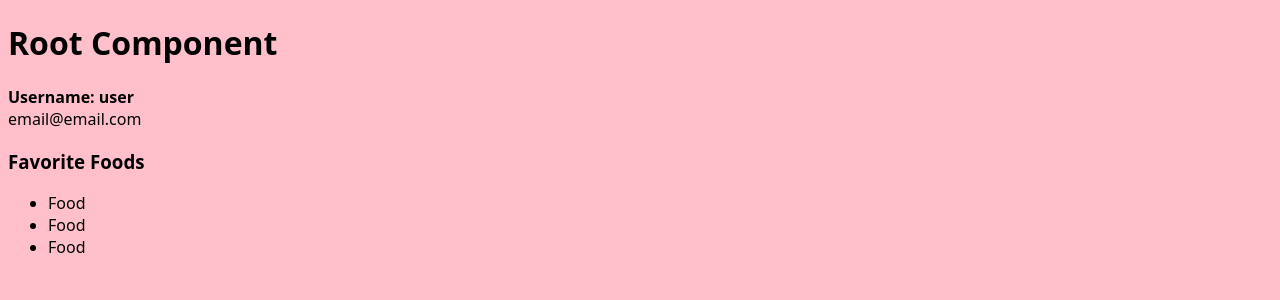
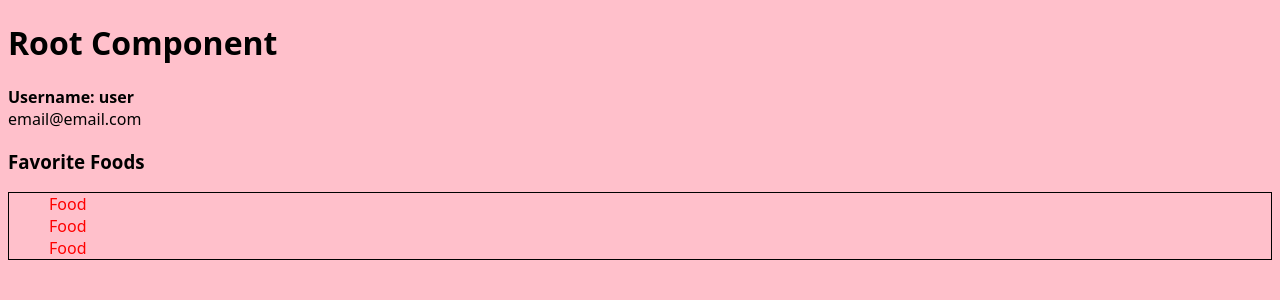
Before and after one commit to kumar-shivang/React-Tutorial, a React (Vite) app: page / in a window 1280 px wide. Shown: the top 300 px of the page. Built offline with nearby package versions, Linux system fonts and the light colour scheme.

Commit message:
added some inline css

```diff
--- a/src/components/UserFavoriteFood.jsx
+++ b/src/components/UserFavoriteFood.jsx
@@ -4,7 +4,14 @@ export default function UserFavoriteFood() {
     "section",
     null,
     <h3>Favorite Foods</h3>,
-    <ul>
+    <ul
+      // INFO: We can add css to components like this
+      style={{
+        listStyle: "none",
+        border: "1px solid black",
+        color: "red",
+      }}
+    >
       <li>Food</li>
       <li>Food</li>
       <li>Food</li>
```
